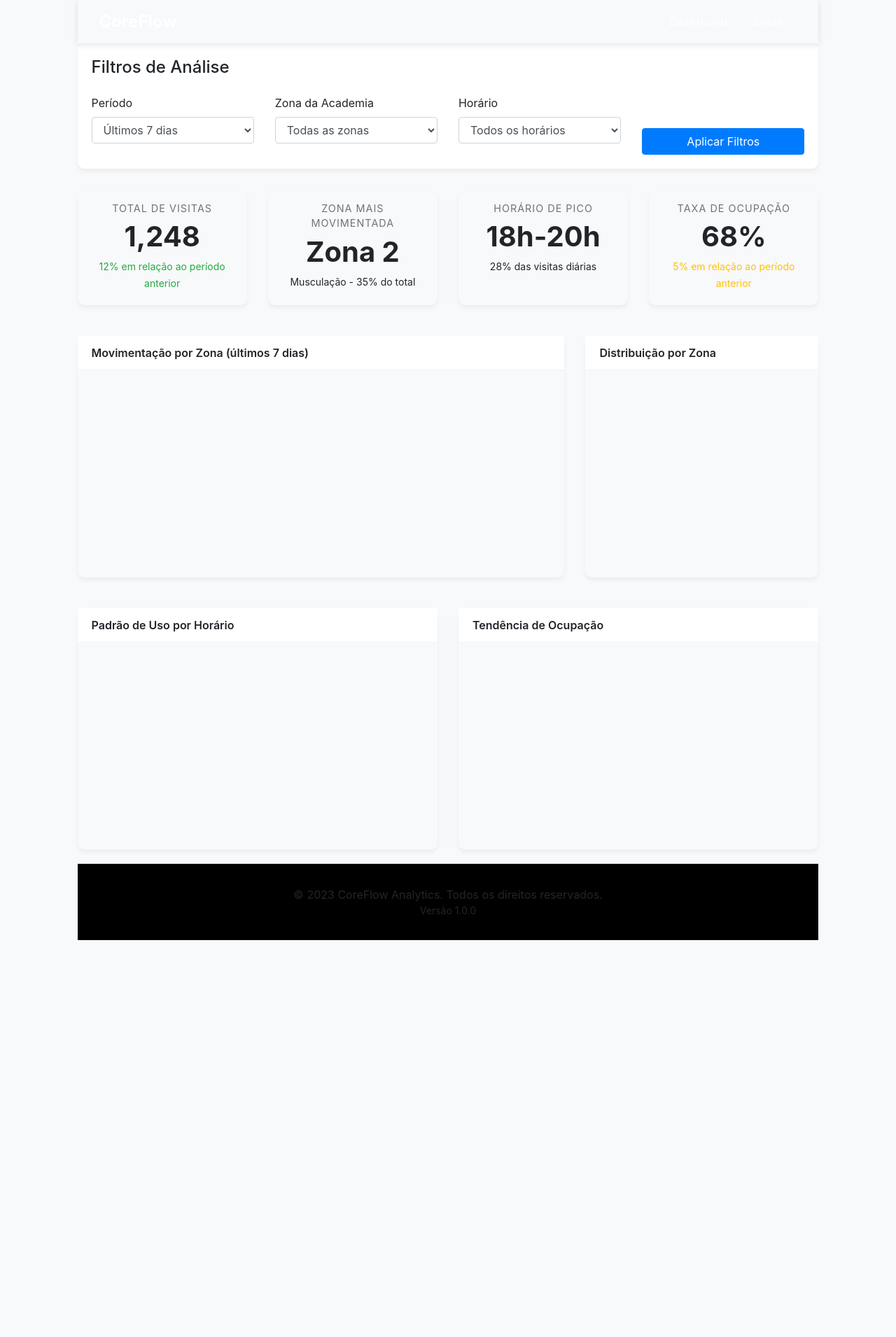
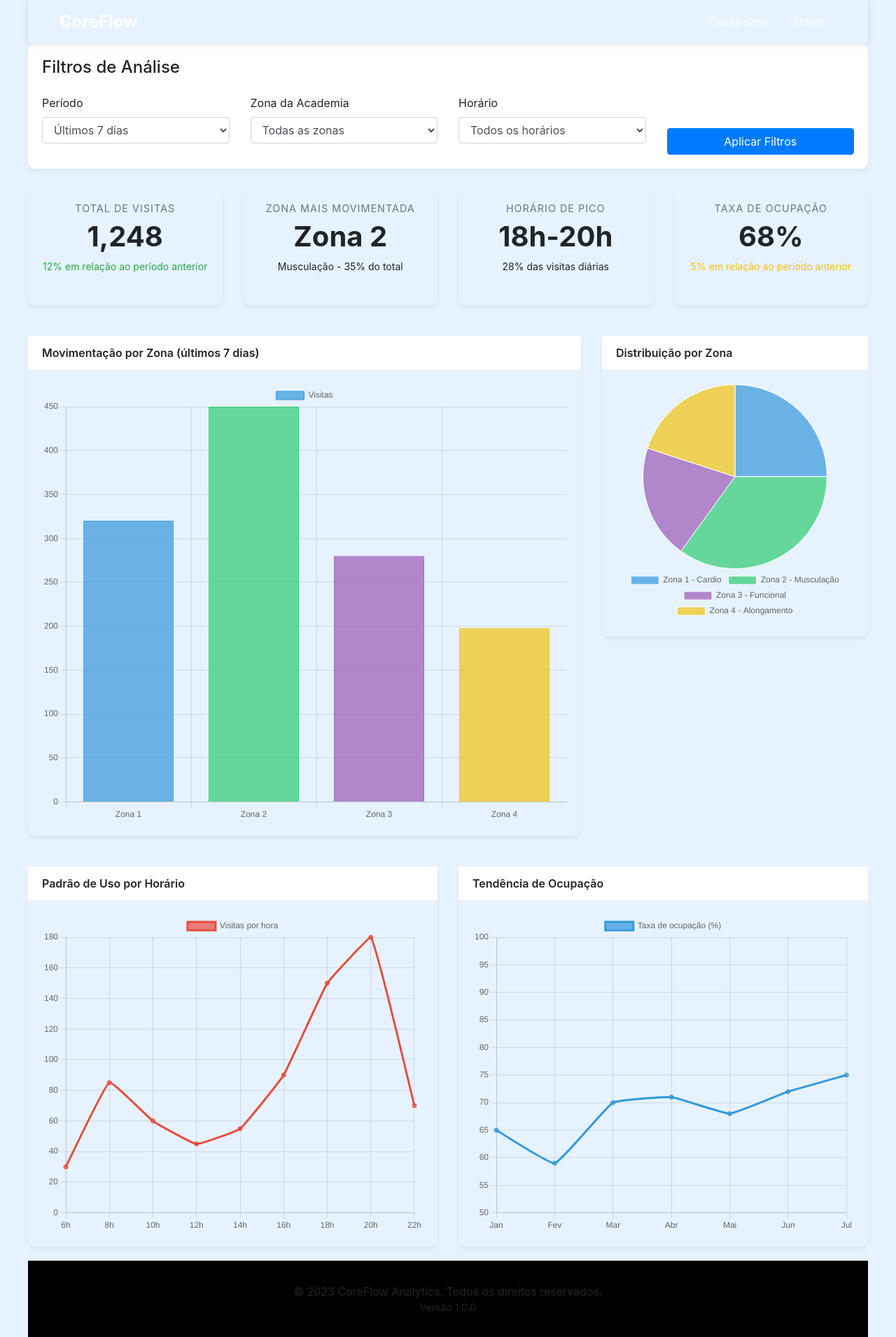
Before and after one commit to tech-espm/inter-3sem-2025-analise-academia, a Flask app: page / in a window 1280 px wide. Shown: the whole page at 70% size. Before the commit the page ends 1343 px from the top, so only its background shows below. Run offline with Flask 3, Linux system fonts and the light colour scheme; a map, chart or similar area stays blank; parts of the project's set-up code (start-up, migrations or seed data) failed here and were passed over; some libraries are stand-ins or nearby versions.

Commit message:
Ajustes de CSS

```diff
--- a/static/css/estilo.css
+++ b/static/css/estilo.css
@@ -6,6 +6,7 @@
 body {
 	/* Para fazer o rodapé ficar sempre na parte inferior da página ;) */
 	min-height: 100vh;
+	background-color: #e6f2ff;
 }
 
 .limitador {
--- a/templates/index/adm-log.html
+++ b/templates/index/adm-log.html
@@ -1,4 +1,4 @@
-{% extends layout.html %}
+{% extends 'layout.html' %}
 
 {% block body %}
 
--- a/templates/index/cadastrar.html
+++ b/templates/index/cadastrar.html
@@ -103,10 +103,4 @@
 
 <script type="text/javascript" src="/static/js/pages/cadastrar.js"></script>
 
-<style>
-    body {
-        background-color: #e6f2ff;
-    }
-</style>
-
 {% endblock %}
--- a/templates/index/dashboard.html
+++ b/templates/index/dashboard.html
@@ -124,15 +124,4 @@
 
 <script type="text/javascript" src="/static/js/pages/dashboard.js"></script>
 
-<style>
-
-    body {
-            background-color: #f8f9fa;
-            display: flex;
-            flex-direction: column;
-            min-height: 100vh;
-        }
-
-</style>
-
 {% endblock %}
--- a/templates/layout.html
+++ b/templates/layout.html
@@ -23,6 +23,10 @@
 
 	<script type="text/javascript" src="/static/js/jquery.min.js"></script>
 	<script type="text/javascript" src="/static/js/bootstrap.bundle.min.js"></script>
+	<script type="text/javascript" src="/static/js/jquery-validate/jquery.validate.min.js"></script>
+	<script type="text/javascript" src="/static/js/jquery-validate/additional-methods.min.js"></script>
+	<script type="text/javascript" src="/static/js/jquery-validate/localization/messages_pt_BR.min.js"></script>
+	<script type="text/javascript" src="/static/js/chart.js/chart.min.js"></script>
 	<script type="text/javascript" src="/static/js/sweetalert2.min.js"></script>
 	<script type="text/javascript" src="/static/js/projeto.js"></script>
 
```
Also changed, not shown: templates/index/login.html (+0 -8 lines).
